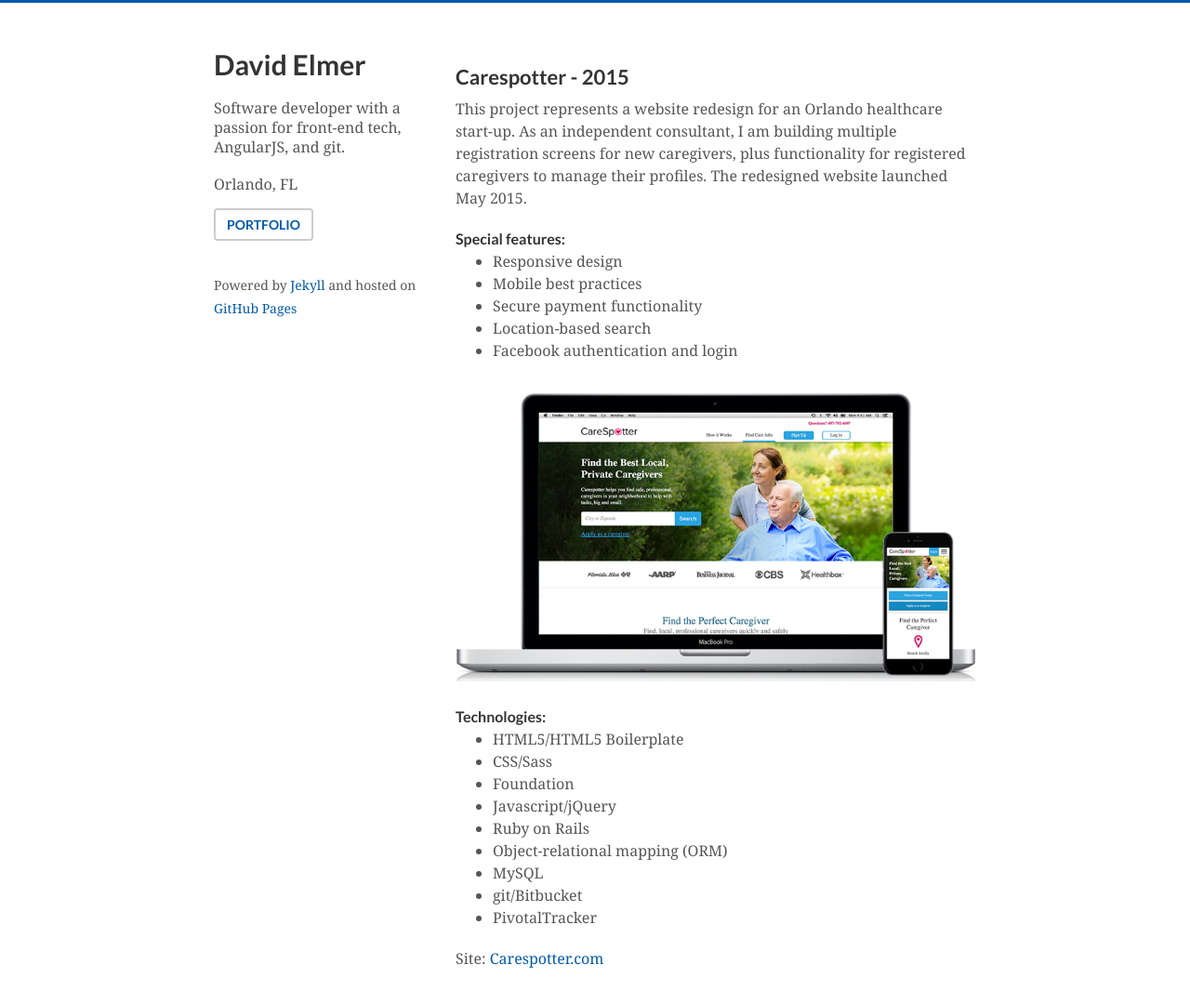
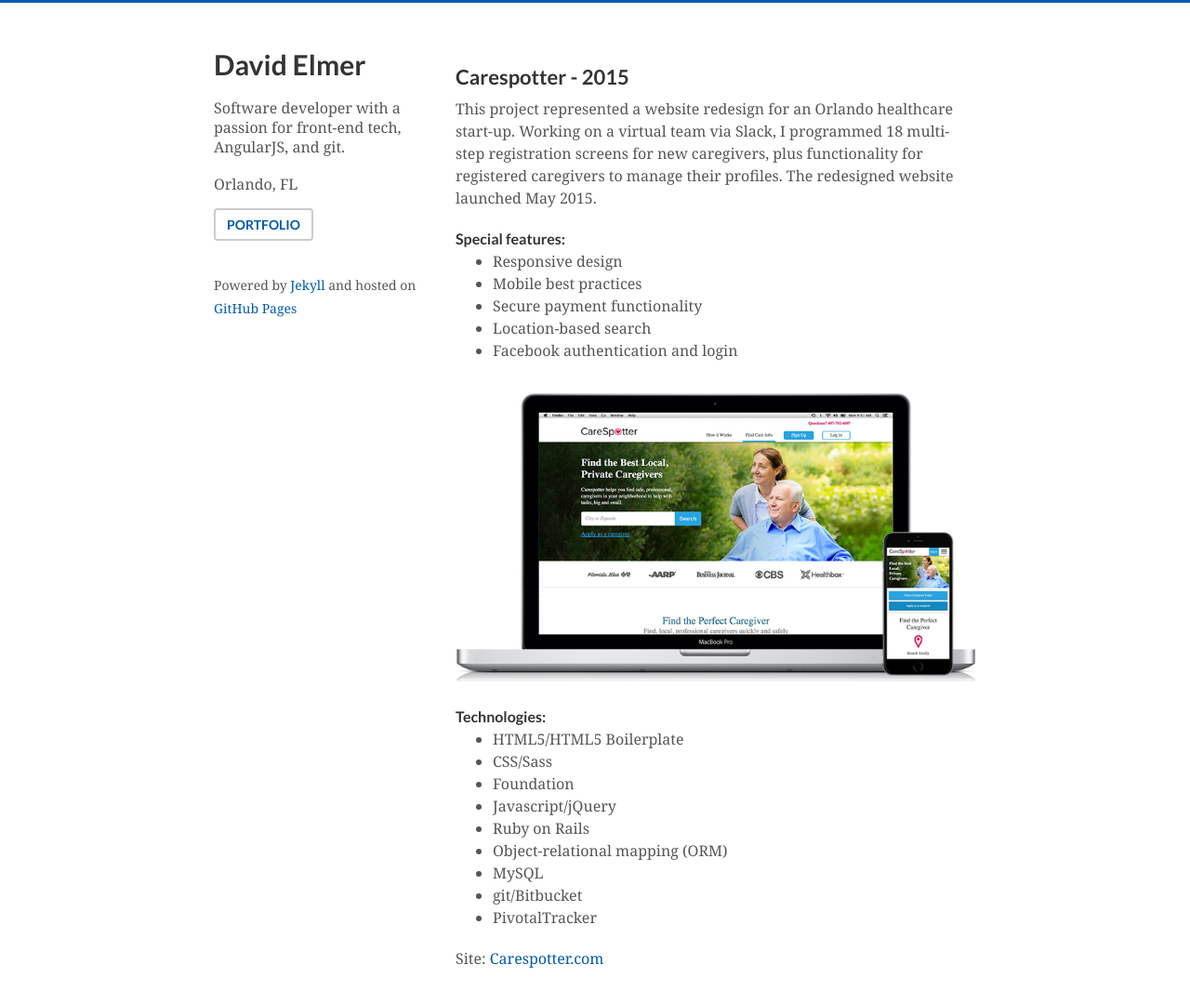
Before and after one commit to phillycc/phillycc.github.io, a Jekyll site: the page built from _posts/2015-01-30-carespotter.md, in a window 1280 px wide and 1113 px high. Shown: the top 1080 px of the window at 93% size. Built offline with Jekyll 4.4.1, drawn with Linux system fonts in a browser that asks for light colours; nearby versions of some CDN libraries; Markdown is read by kramdown in place of the engine named in the settings.

Commit message:
edited text

```diff
--- a/_posts/2015-01-30-carespotter.md
+++ b/_posts/2015-01-30-carespotter.md
@@ -9,7 +9,7 @@
 tags: []
 permalink: /carespotter/
 ---
-This project represents a website redesign for an Orlando healthcare start-up.  As an independent consultant, I am building multiple registration screens for new caregivers, plus functionality for registered caregivers to manage their profiles. The redesigned website launched May 2015.
+This project represented a website redesign for an Orlando healthcare start-up.  Working on a virtual team via Slack, I programmed 18 multi-step registration screens for new caregivers, plus functionality for registered caregivers to manage their profiles. The redesigned website launched May 2015.
 
 ### Special features:
 * Responsive design
```
